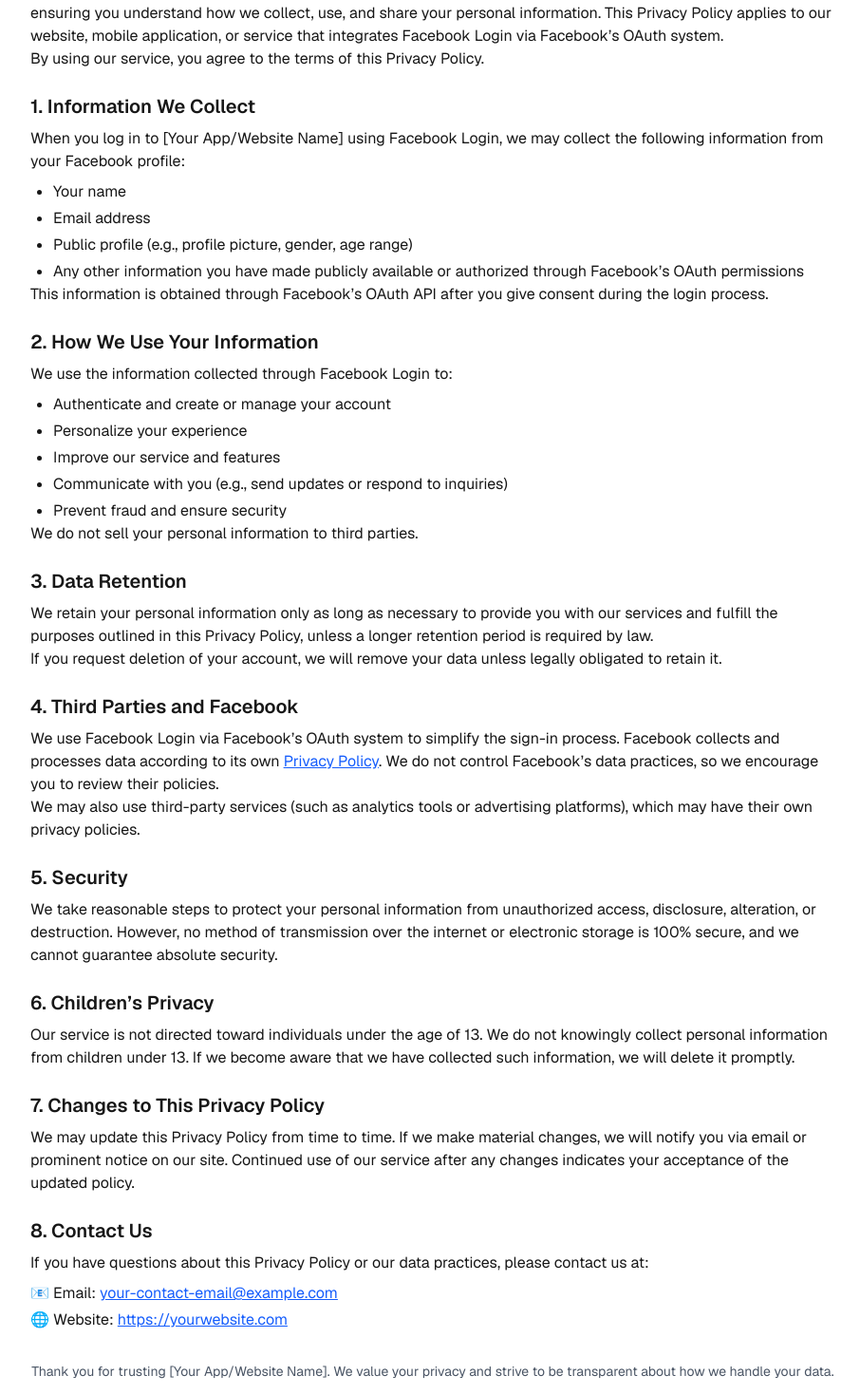
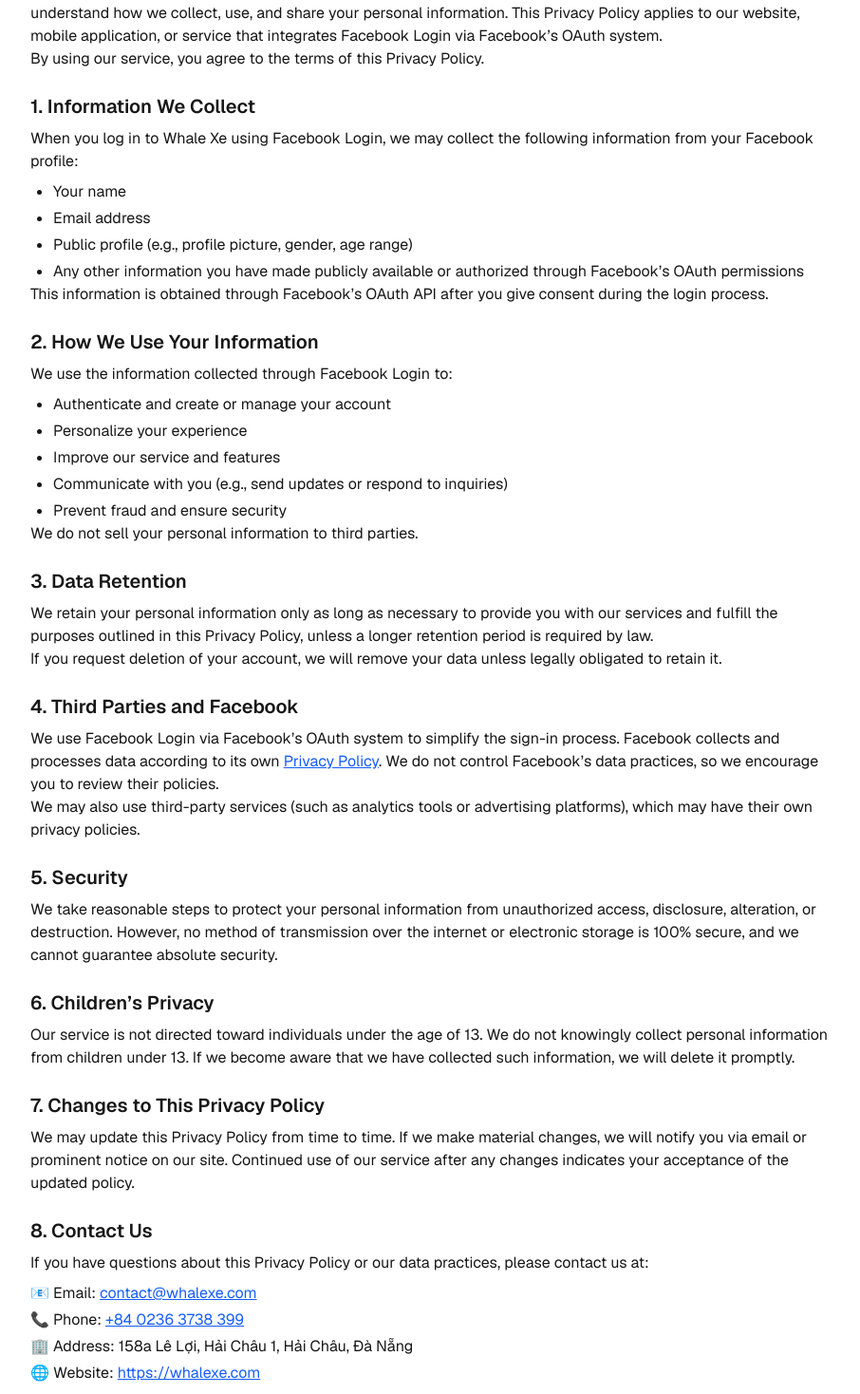
Before and after one commit to AkioCkist/CarAppWebDesign, a Next.js app: page /privacy-policy in a window 1280 px wide. Shown: the part 142-1610 px from the top of the page at 95% size, without its empty margins (184-1090 px from the left). Built offline with nearby package versions, Linux system fonts and the light colour scheme.

Commit message:
feat: update Privacy Policy content to reflect Whale Xe branding and contact information

```diff
--- a/src/app/privacy-policy/page.tsx
+++ b/src/app/privacy-policy/page.tsx
@@ -1,8 +1,8 @@
 // app/privacy-policy/page.tsx
 
 export const metadata = {
-  title: 'Privacy Policy - Your App Name',
-  description: 'Learn how we collect, use, and protect your data.',
+  title: 'Privacy Policy - Whale Xe',
+  description: 'Learn how Whale Xe collects, uses, and protects your data.',
 };
 
 export default function PrivacyPolicy() {
@@ -12,13 +12,13 @@ export default function PrivacyPolicy() {
       <p className="text-sm text-gray-500 mb-6">Last Updated: April 5, 2025</p>
 
       <section className="mb-6">
-        <p>Welcome to [Your App/Website Name] (&quot;we&quot;, &quot;our&quot;, or &quot;us&quot;). We are committed to protecting your privacy and ensuring you understand how we collect, use, and share your personal information. This Privacy Policy applies to our website, mobile application, or service that integrates Facebook Login via Facebook’s OAuth system.</p>
+        <p>Welcome to Whale Xe (&quot;we&quot;, &quot;our&quot;, or &quot;us&quot;). We are committed to protecting your privacy and ensuring you understand how we collect, use, and share your personal information. This Privacy Policy applies to our website, mobile application, or service that integrates Facebook Login via Facebook’s OAuth system.</p>
         <p>By using our service, you agree to the terms of this Privacy Policy.</p>
       </section>
 
       <section className="mb-6">
         <h2 className="text-xl font-semibold mb-2">1. Information We Collect</h2>
-        <p>When you log in to [Your App/Website Name] using Facebook Login, we may collect the following information from your Facebook profile:</p>
+        <p>When you log in to Whale Xe using Facebook Login, we may collect the following information from your Facebook profile:</p>
         <ul className="list-disc ml-6 mt-2 space-y-1">
           <li>Your name</li>
           <li>Email address</li>
@@ -72,13 +72,15 @@ export default function PrivacyPolicy() {
         <h2 className="text-xl font-semibold mb-2">8. Contact Us</h2>
         <p>If you have questions about this Privacy Policy or our data practices, please contact us at:</p>
         <ul className="mt-2 list-none ml-0 space-y-1">
-          <li>📧 Email: <a href="mailto:your-contact-email@example.com" className="text-blue-600 underline">your-contact-email@example.com</a></li>
-          <li>🌐 Website: <a href="https://yourwebsite.com"  className="text-blue-600 underline" target="_blank" rel="noopener noreferrer">https://yourwebsite.com</a></li>
+          <li>📧 Email: <a href="mailto:contact@whalexe.com" className="text-blue-600 underline">contact@whalexe.com</a></li>
+          <li>📞 Phone: <a href="tel:+8402363738399" className="text-blue-600 underline">+84 0236 3738 399</a></li>
+          <li>🏢 Address: 158a Lê Lợi, Hải Châu 1, Hải Châu, Đà Nẵng</li>
+          <li>🌐 Website: <a href="https://whalexe.com" className="text-blue-600 underline" target="_blank" rel="noopener noreferrer">https://whalexe.com</a></li>
         </ul>
       </section>
 
       <p className="text-center text-gray-600 text-sm mt-8">
-        Thank you for trusting [Your App/Website Name]. We value your privacy and strive to be transparent about how we handle your data.
+        Thank you for trusting Whale Xe. We value your privacy and strive to be transparent about how we handle your data.
       </p>
     </div>
   );
```
